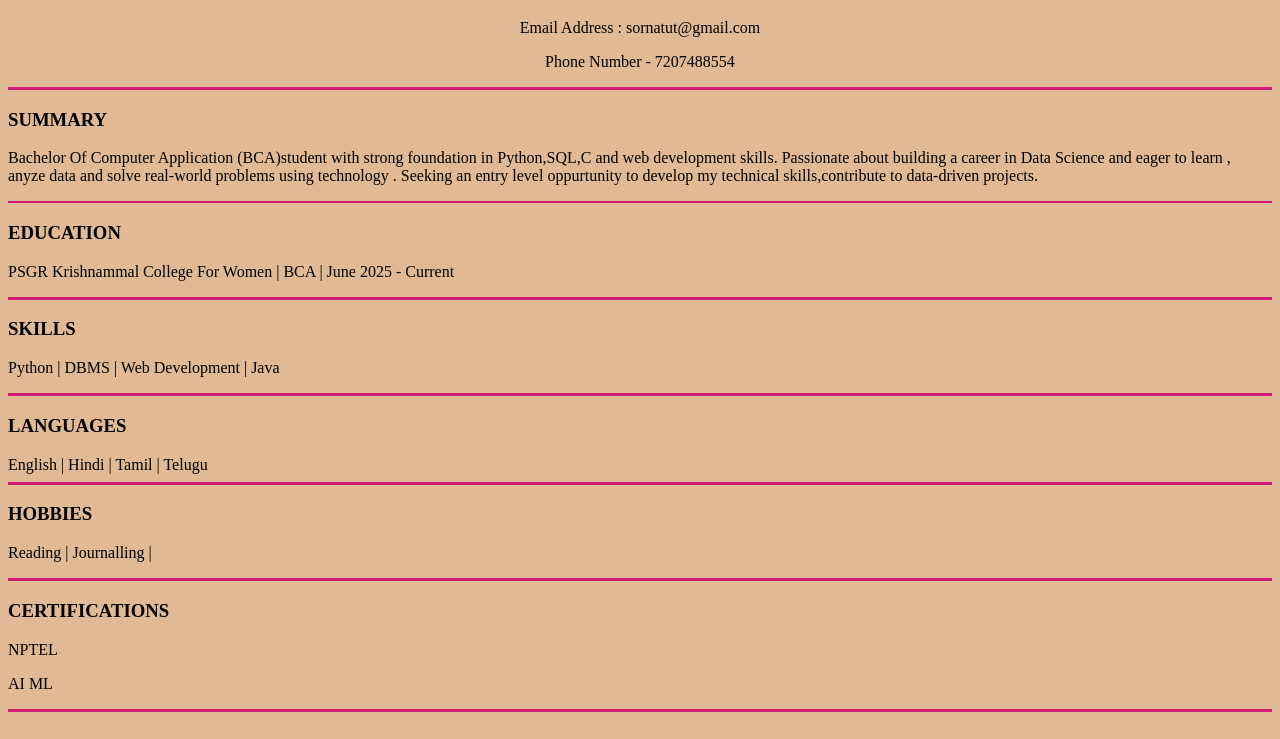
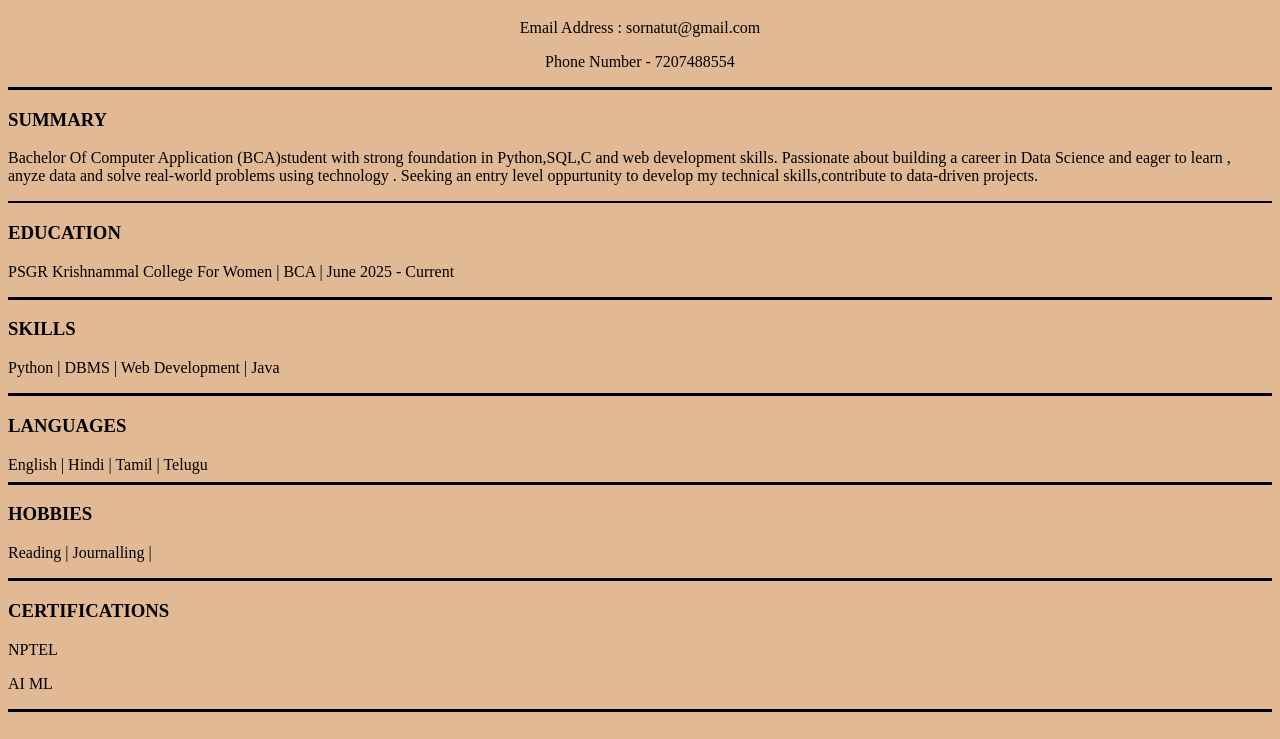
Before and after one commit to sorna26/webpage, a plain HTML site: page index.html in a window 1280 px wide. Shown: the part 61-800 px from the top of the page. Drawn offline with Linux system fonts and the light colour scheme.

Commit message:
Update index.html
line colour

```diff
--- a/index.html
+++ b/index.html
@@ -8,33 +8,33 @@
 <h1 style="text-align:center;">S SORNA LAKSHMI </h1>
 <p style ="text-align: center;">Email Address : sornatut@gmail.com</p>
 <p style="text-align: center;">Phone Number - 7207488554</p>
-<hr style="height: 3px; border: none; background-color: rgb(209, 28, 118);" />
+<hr style="height: 3px; border: none; background-color: black" />
 
 <h3>SUMMARY</h3>
 <p> Bachelor Of Computer Application (BCA)student with  strong foundation in Python,SQL,C and web development skills. Passionate about building a career in Data Science and eager to learn , anyze data and solve real-world problems using technology . Seeking an entry level oppurtunity to develop my technical skills,contribute to data-driven projects.</p>
-<hr style="height: 2px; border: none; background-color: rgb(209, 28, 118);" />
+<hr style="height: 2px; border: none; background-color: black" />
 
 <h3>EDUCATION</h3>
 <p>PSGR Krishnammal College For Women | BCA | June 2025 - Current</p>
-<hr style="height: 3px; border: none; background-color: rgb(209, 28, 118);" />
+<hr style="height: 3px; border: none; background-color: black" />
 
 <h3>SKILLS</h3>
 
 <p>Python | DBMS | Web Development | Java</p>
-<hr style="height: 3px; border: none; background-color: rgb(209, 28, 118);" />
+<hr style="height: 3px; border: none; background-color: black" />
 
 <h3>LANGUAGES</h3>
 English | Hindi | Tamil | Telugu
-<hr style="height: 3px; border: none; background-color: rgb(209, 28, 118);" />
+<hr style="height: 3px; border: none; background-color: black" />
 
 <h3>HOBBIES</h3>
 <p>Reading | Journalling | </p>
-<hr style="height: 3px; border: none; background-color: rgb(209, 28, 118);" />
+<hr style="height: 3px; border: none; background-color: black" />
 
 <h3>CERTIFICATIONS</h3>
 <P>NPTEL</P>
 <p>AI ML </p>
-<hr style="height: 3px; border: none; background-color: rgb(209, 28, 118);" />
+<hr style="height: 3px; border: none; background-color: black" />
 
 
 
```
